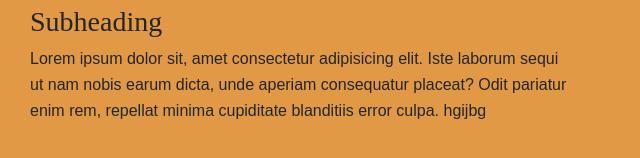
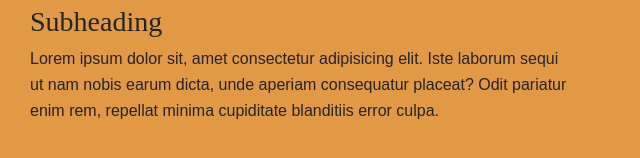
Before and after one commit to miro0058/dsn1713-library, a website: page index.html in a window 1280 px wide. Shown: the part 654-812 px from the top of the page, 622-1262 px from the left. Drawn offline with nearby package versions, Linux system fonts and the light colour scheme; a web font is replaced by a local one.

Commit message:
Update index.html

```diff
--- a/index.html
+++ b/index.html
@@ -89,7 +89,7 @@
              Lorem ipsum dolor sit, amet consectetur adipisicing elit. Iste
              laborum sequi ut nam nobis earum dicta, unde aperiam consequatur
              placeat? Odit pariatur enim rem, repellat minima cupiditate
-             blanditiis error culpa. hgijbg
+             blanditiis error culpa.
            </p>
          </div>
        </div>
```
